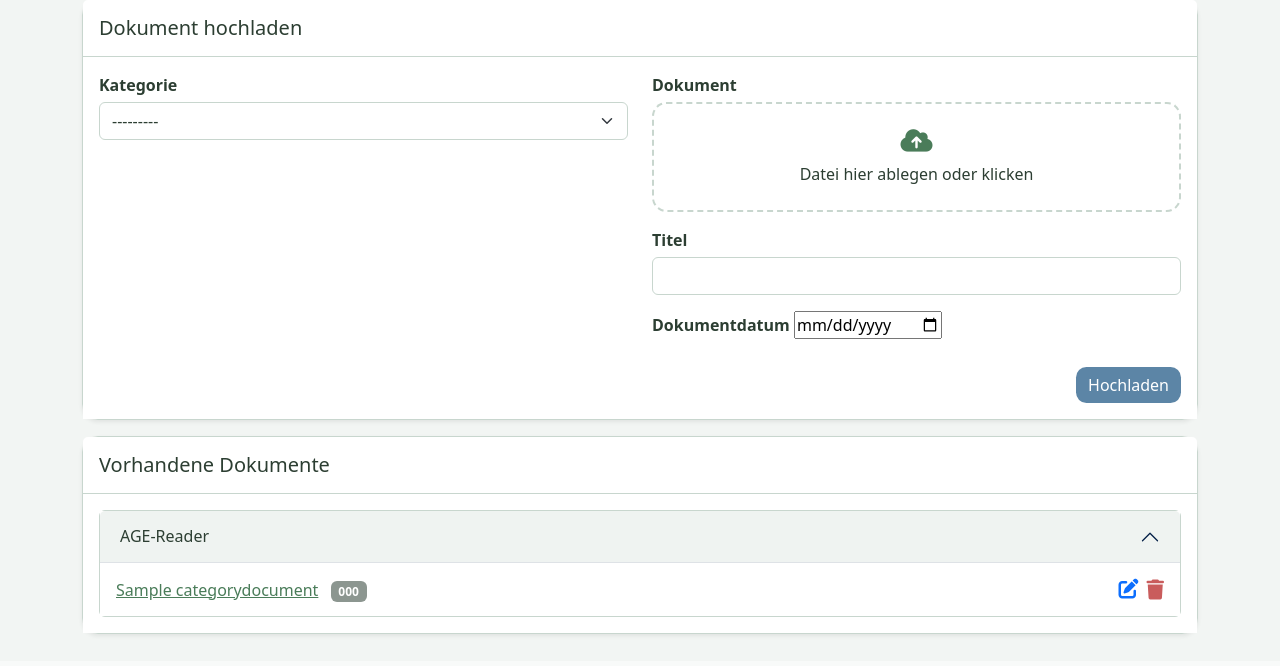
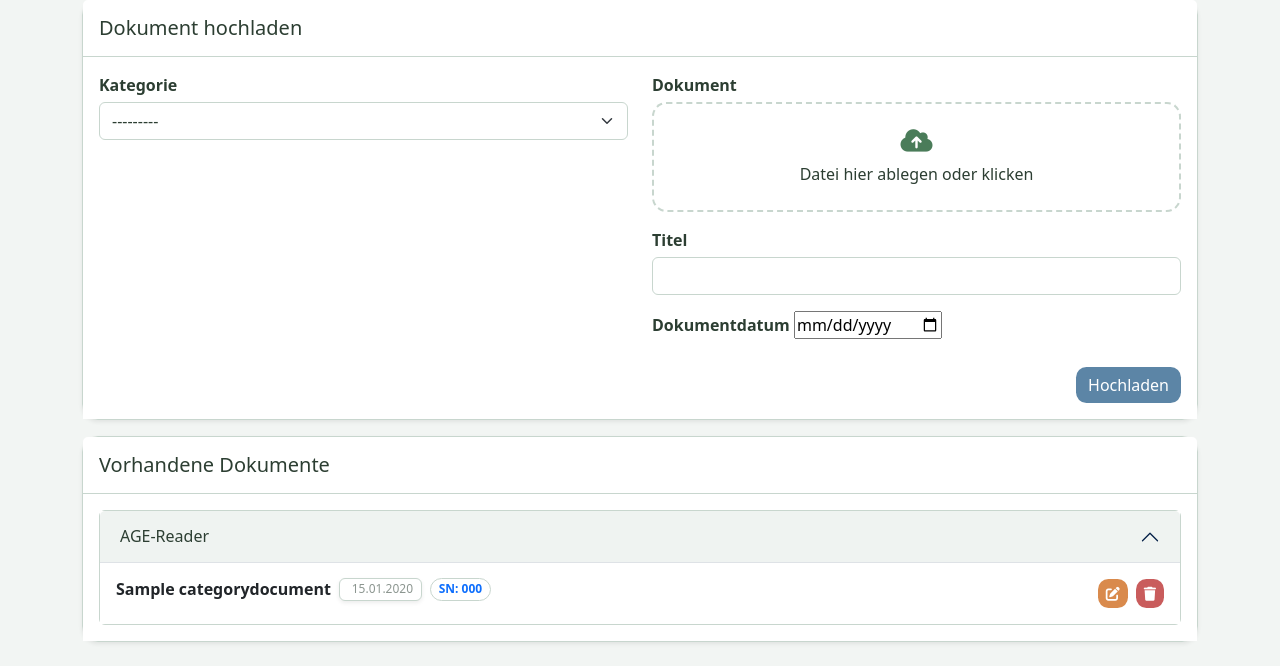
Before and after one commit to fjhzi/MPV, a Django app: page /dokumente/ in a window 1280 px wide, after a click on "AGE-Reader". Shown: the part 139-805 px from the top of the page. Before the commit the page ends 776 px from the top, so only its background shows below. Run offline with Django 5.2, Linux system fonts and the light colour scheme; data comes from the database, SQL or seed files in the repository; tables that the repository leaves empty hold one stand-in row (values such as "Sample post").

Commit message:
fix 5000

```diff
--- a/inventory/templates/inventory/documents.html
+++ b/inventory/templates/inventory/documents.html
@@ -129,21 +129,33 @@
                     <ul class="list-group list-group-flush">
                       {% for doc in category.documents.all %}
                         <li class="list-group-item d-flex justify-content-between align-items-center">
-                          <div>
-                            <a href="{{ doc.file.url }}" target="_blank" rel="noopener">{{ doc.title }}</a>
-                            {% if doc.device %}
-                              <span class="badge bg-secondary ms-2">{{ doc.device.serial_number|default:doc.device.name }}</span>
-                            {% endif %}
+                          <div class="d-flex flex-wrap align-items-center gap-2 mb-2">
+
+                              <a href="{{ doc.file.url }}" target="_blank" rel="noopener" class="text-decoration-none fw-bold text-dark">
+                                  {{ doc.title }}
+                              </a>
+
+                              <span class="badge bg-light text-secondary border fw-normal shadow-sm">
+                                  <i class="bi bi-clock me-1"></i> {{ doc.document_date|date:'d.m.Y' }}
+                              </span>
+
+                              {% if doc.device %}
+                                  <a href="{% url 'device-detail' doc.device.pk %}"
+                                    class="text-decoration-none badge bg-primary bg-opacity-10 text-primary border border-primary-subtle rounded-pill hover-shadow">
+                                    <i class="bi bi-link-45deg"></i> SN: {{ doc.device.serial_number }}
+                                  </a>
+                              {% endif %}
+
                           </div>
 
                           <div class="d-flex gap-2 align-items-center">
-                            <button type="button" class="btn btn-sm btn-edit text-primary border-0 bg-transparent p-0"
+                            <button type="button" class="btn btn-edit btn-sm"
                                     data-bs-toggle="modal" data-bs-target="#editDocumentModal"
                                     data-doc-id="{{ doc.id }}"
                                     data-doc-title="{{ doc.title }}"
                                     data-doc-date="{{ doc.document_date|date:'Y-m-d' }}"
                                     aria-label="Bearbeiten" title="Bearbeiten">
-                                <i class="fa-solid fa-pen-to-square fs-5"></i>
+                                <i class="fa-solid fa-pen-to-square" aria-hidden="true"></i>
                             </button>
 
                             <form method="post" class="m-0" onsubmit="return confirm('Dokument wirklich löschen?');">
@@ -151,8 +163,8 @@
                                 <input type="hidden" name="action" value="delete_document">
                                 <input type="hidden" name="document_id" value="{{ doc.id }}">
                                 <input type="hidden" name="next" value="{{ request.path }}">
-                                <button class="btn btn-sm btn-delete text-danger border-0 bg-transparent p-0" type="submit" aria-label="Löschen" title="Löschen">
-                                    <i class="fa-solid fa-trash fs-5"></i>
+                                <button class="btn btn-sm btn-delete" type="submit" aria-label="Löschen" title="Löschen">
+                                    <i class="fa-solid fa-trash" aria-hidden="true"></i>
                                 </button>
                             </form>
                         </div>
```
Also changed, not shown: inventory/templates/inventory/device_detail.html (+4 -4 lines).
